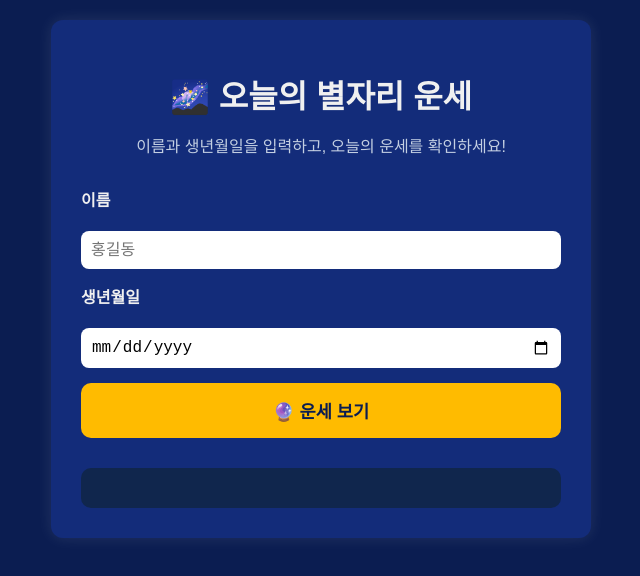
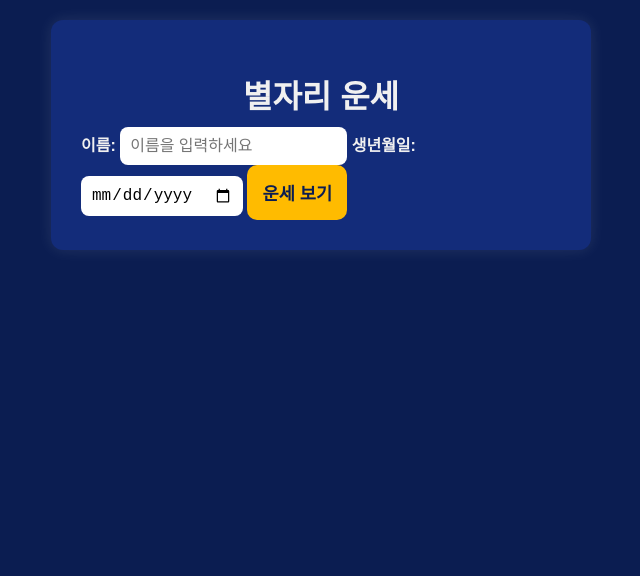
Before and after one commit to yeoneeji-J/-, a plain HTML site: page index.html in a window 1280 px wide. Shown: the whole page, without its empty margins (319-959 px from the left). Drawn offline with Linux system fonts and the light colour scheme.

Commit message:
Update index.html

```diff
--- a/index.html
+++ b/index.html
@@ -1,28 +1,29 @@
+
 <!DOCTYPE html>
 <html lang="ko">
 <head>
   <meta charset="UTF-8" />
-  <meta name="viewport" content="width=device-width, initial-scale=1.0"/>
-  <title>오늘의 별자리 운세</title>
+  <meta name="viewport" content="width=device-width, initial-scale=1" />
+  <title>별자리 운세</title>
   <link rel="stylesheet" href="style.css" />
-  <script src="script.js" ></script>
 </head>
 <body>
   <div class="container">
-    <h1>🌌 오늘의 별자리 운세</h1>
-    <p class="subtext">이름과 생년월일을 입력하고, 오늘의 운세를 확인하세요!</p>
-
-    <form>
-      <label for="name">이름</label>
-      <input type="text" id="name" placeholder="홍길동" required />
-
-      <label for="birthdate">생년월일</label>
-      <input type="date" id="birthdate" required />
-
-      <button type="submit">🔮 운세 보기</button>
-    </form>
-
-    <div id="result" class="result-box"></div>
+    <h1>별자리 운세</h1>
+    <div id="input-section">
+      <label for="name">이름:</label>
+      <input type="text" id="name" placeholder="이름을 입력하세요" />
+      <label for="birthdate">생년월일:</label>
+      <input type="date" id="birthdate" />
+      <button id="showFortuneBtn">운세 보기</button>
+    </div>
+    <div id="fortune-section" style="display:none;">
+      <h2>안녕하세요, <span id="userName"></span>님!</h2>
+      <p>당신의 별자리는 <strong><span id="zodiacSign"></span></strong>입니다.</p>
+      <div id="allFortunes"></div>
+      <button id="resetBtn">처음으로</button>
+    </div>
   </div>
+  <script src="script.js"></script>
 </body>
 </html>
```
